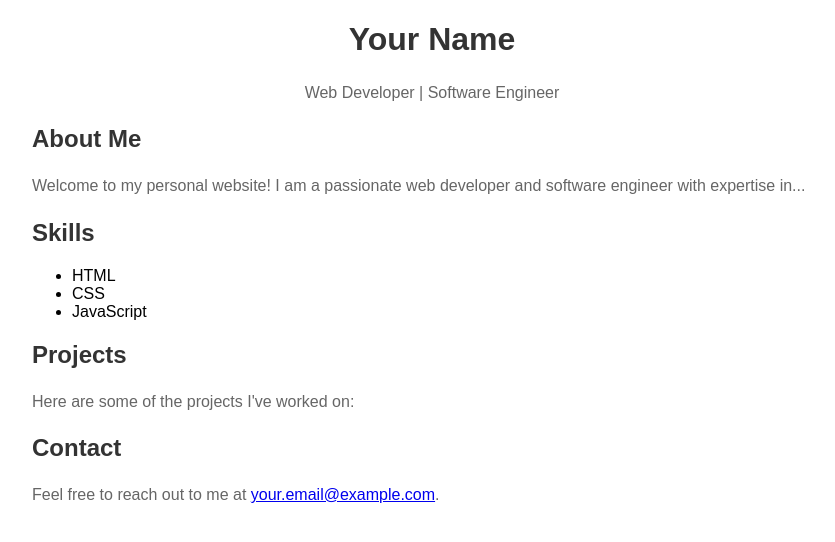
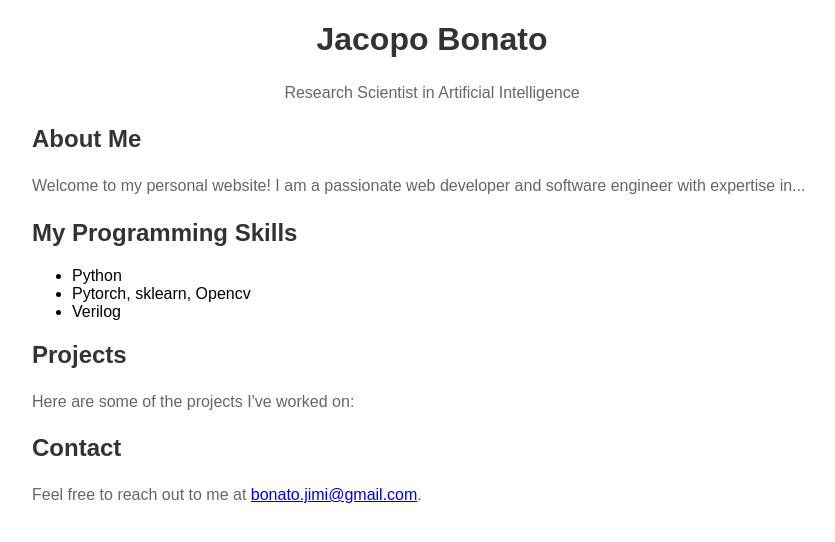
Before and after one commit to jbonato1/jbonato1.github.io, a plain HTML site: page index.html in a window 1280 px wide. Shown: the whole page, without its empty margins (208-1043 px from the left). Drawn offline with Linux system fonts and the light colour scheme.

Commit message:
mod 1 step

```diff
--- a/index.html
+++ b/index.html
@@ -29,8 +29,8 @@
 <body>
 
     <header>
-        <h1>Your Name</h1>
-        <p>Web Developer | Software Engineer</p>
+        <h1>Jacopo Bonato</h1>
+        <p>Research Scientist in Artificial Intelligence</p>
     </header>
 
     <section>
@@ -40,11 +40,11 @@
             <!-- Add a brief description about yourself here -->
         </p>
 
-        <h2>Skills</h2>
+        <h2>My Programming Skills</h2>
         <ul>
-            <li>HTML</li>
-            <li>CSS</li>
-            <li>JavaScript</li>
+            <li>Python</li>
+            <li>Pytorch, sklearn, Opencv</li>
+            <li>Verilog</li>
             <!-- Add your skills based on your LinkedIn profile -->
         </ul>
 
@@ -56,7 +56,7 @@
 
         <h2>Contact</h2>
         <p>
-            Feel free to reach out to me at <a href="mailto:your.email@example.com">your.email@example.com</a>.
+            Feel free to reach out to me at <a href="mailto:bonato.jimi@gmail.com">bonato.jimi@gmail.com</a>.
         </p>
     </section>
 
```
